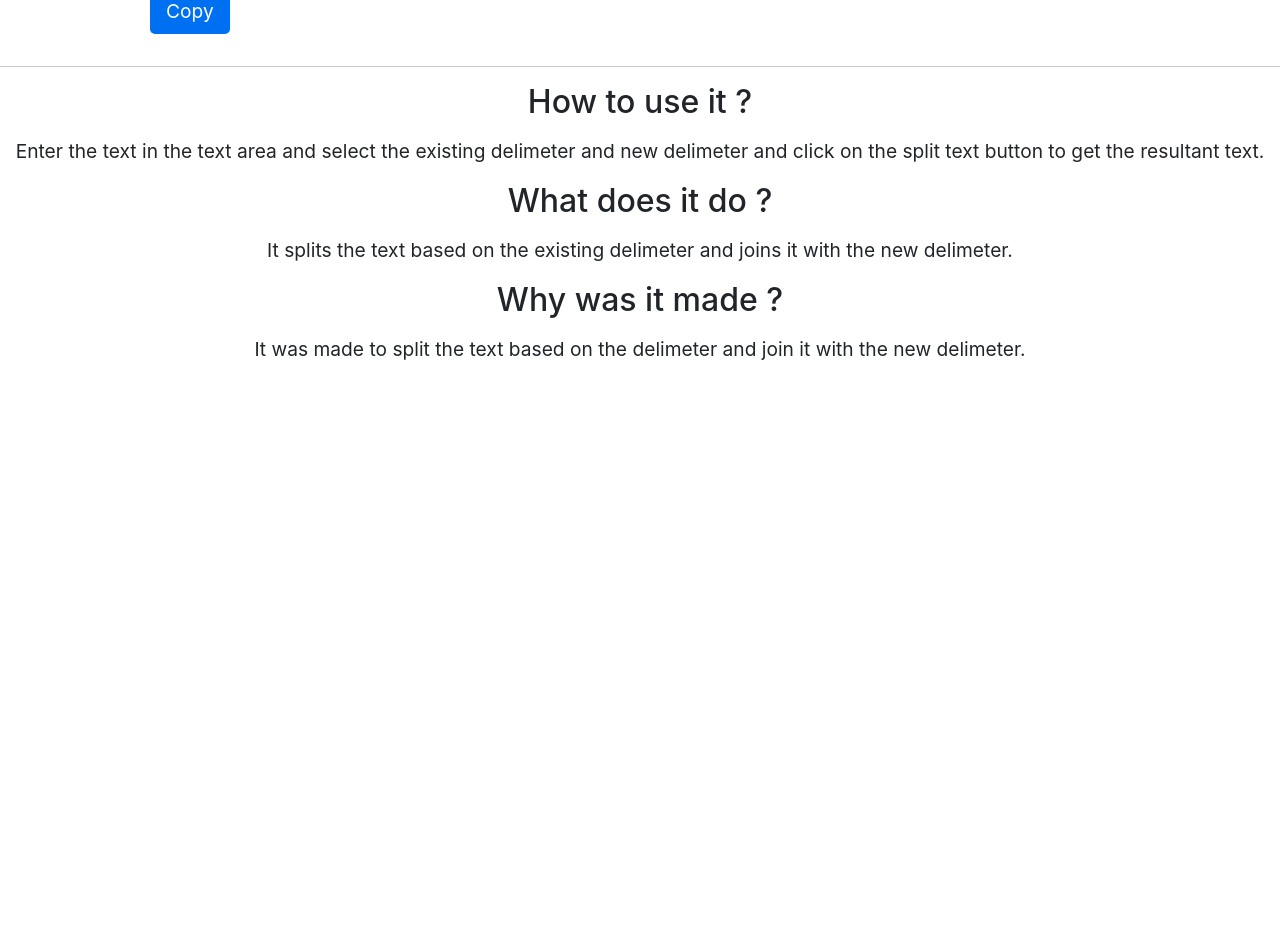
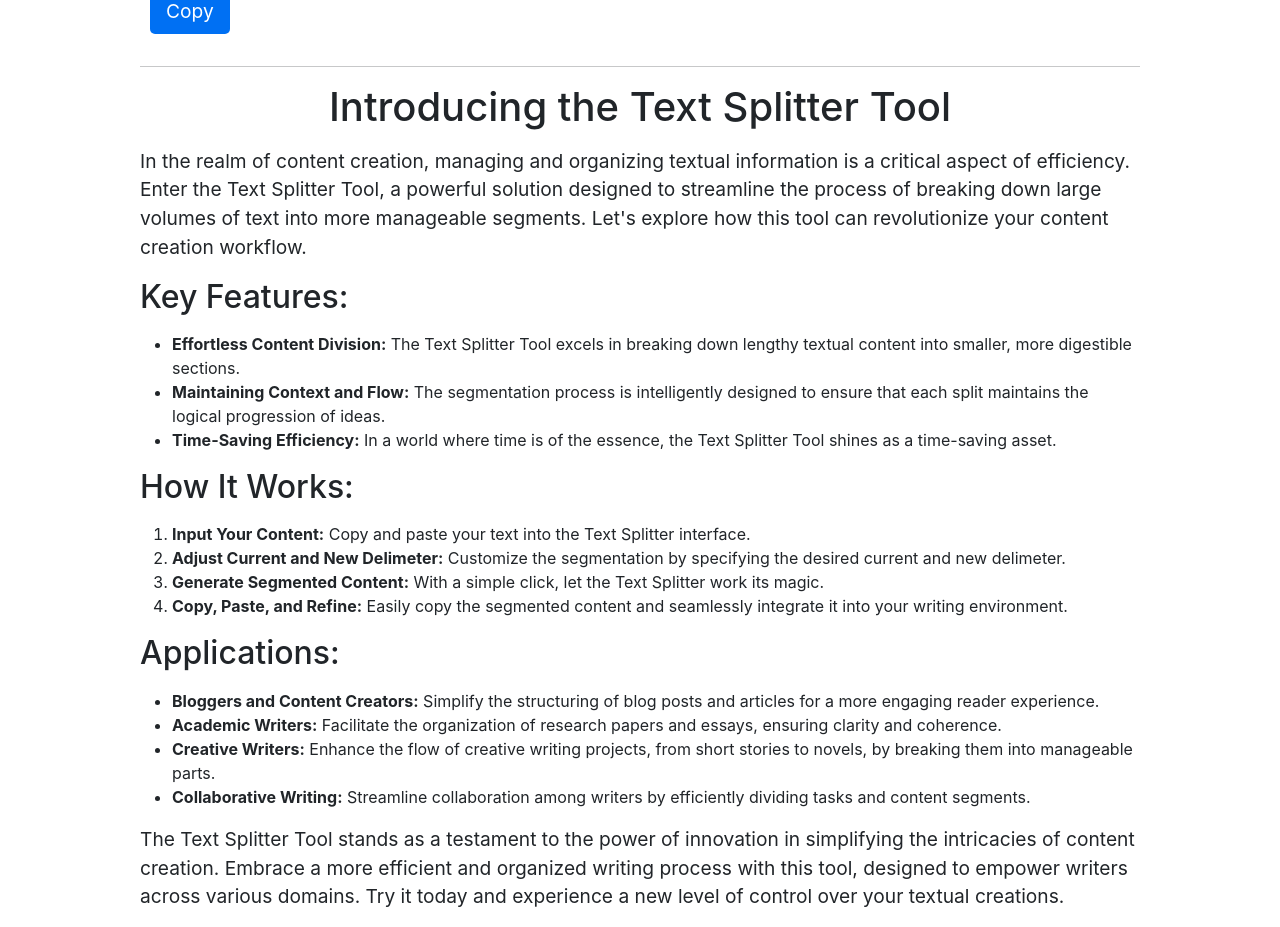
Before and after one commit to codewithpom/TextUtils, a Next.js app: page /text-splitter in a window 1280 px wide. Shown: the part 500-1427 px from the top of the page. Before the commit the page ends 880 px from the top, so only its background shows below. Built offline with nearby package versions, Linux system fonts and the light colour scheme.

Commit message:
Add meta tags and page title to improve SEO and user experience

```diff
--- a/pages/text-splitter.js
+++ b/pages/text-splitter.js
@@ -1,6 +1,7 @@
 // This is a Nxt.js page
 // With bootstrap
 import { useState, useEffect } from 'react';
+import Head from 'next/head';
 
 function App() {
     const [text, setText] = useState('');
@@ -15,6 +16,12 @@ function App() {
 
     return (
         <>
+            <Head>
+                <title>Text Splitter</title>
+                <meta name="description" content="Discover the Text Splitter Tool, a powerful solution for efficiently breaking down large volumes of text into manageable segments." />
+                <meta name="keywords" content="text splitter, content organization, writing tool, text segmentation, content creation" />
+                <meta name="author" content="Padmashree Jha" />
+            </Head>
             <div className="container">
                 <div className='text-center'>
                     <h1>Text Splitter</h1>
@@ -88,23 +95,47 @@ function App() {
                     navigator.clipboard.writeText(splittedText);
                     alert('Text copied to clipboard !')
                 }}>Copy</button>
+                {/* class name for full width hr */}
+                <hr
+                    className='text-center'
+                />
+                {/* write about it in at least 1000 words */}
+                <h1 class="mb-4">Introducing the Text Splitter Tool</h1>
 
+                <p class="lead">In the realm of content creation, managing and organizing textual information is a critical aspect of efficiency. Enter the Text Splitter Tool, a powerful solution designed to streamline the process of breaking down large volumes of text into more manageable segments. Let's explore how this tool can revolutionize your content creation workflow.</p>
+
+                <div class="row">
+                    <div class="col-md-6">
+                        <h2 class="mt-4">Key Features:</h2>
+                        <ul>
+                            <li><strong>Effortless Content Division:</strong> The Text Splitter Tool excels in breaking down lengthy textual content into smaller, more digestible sections.</li>
+                            <li><strong>Maintaining Context and Flow:</strong> The segmentation process is intelligently designed to ensure that each split maintains the logical progression of ideas.</li>
+                            <li><strong>Time-Saving Efficiency:</strong> In a world where time is of the essence, the Text Splitter Tool shines as a time-saving asset.</li>
+                        </ul>
+                    </div>
+                    <div class="col-md-6">
+                        <h2 class="mt-4">How It Works:</h2>
+                        <ol>
+                            <li><strong>Input Your Content:</strong> Copy and paste your text into the Text Splitter interface.</li>
+                            <li><strong>Adjust Current and New Delimeter:</strong> Customize the segmentation by specifying the desired current and new delimeter.</li>
+                            <li><strong>Generate Segmented Content:</strong> With a simple click, let the Text Splitter work its magic.</li>
+                            <li><strong>Copy, Paste, and Refine:</strong> Easily copy the segmented content and seamlessly integrate it into your writing environment.</li>
+                        </ol>
+                    </div>
+                </div>
+
+                <h2 class="mt-4">Applications:</h2>
+                <ul>
+                    <li><strong>Bloggers and Content Creators:</strong> Simplify the structuring of blog posts and articles for a more engaging reader experience.</li>
+                    <li><strong>Academic Writers:</strong> Facilitate the organization of research papers and essays, ensuring clarity and coherence.</li>
+                    <li><strong>Creative Writers:</strong> Enhance the flow of creative writing projects, from short stories to novels, by breaking them into manageable parts.</li>
+                    <li><strong>Collaborative Writing:</strong> Streamline collaboration among writers by efficiently dividing tasks and content segments.</li>
+                </ul>
+
+                <p class="mt-4">The Text Splitter Tool stands as a testament to the power of innovation in simplifying the intricacies of content creation. Embrace a more efficient and organized writing process with this tool, designed to empower writers across various domains. Try it today and experience a new level of control over your textual creations.</p>
 
             </div>
-            <hr></hr>
-            {/* write about it */}
-            <div className='text-center'>
-                <h2>How to use it ?</h2>
-                <p>Enter the text in the text area and select the existing delimeter and new delimeter and click on the split text button to get the resultant text.</p>
-            </div>
-            <div className='text-center'>
-                <h2>What does it do ?</h2>
-                <p>It splits the text based on the existing delimeter and joins it with the new delimeter.</p>
-            </div>
-            <div className='text-center'>
-                <h2>Why was it made ?</h2>
-                <p>It was made to split the text based on the delimeter and join it with the new delimeter.</p>
-            </div>
+
 
 
             <style jsx>{`
@@ -121,7 +152,7 @@ function App() {
                 h2 {
                     font-size: 2rem;
                     margin-bottom: 1rem;
-                    text-align: center;
+
                 }
 
 
```
